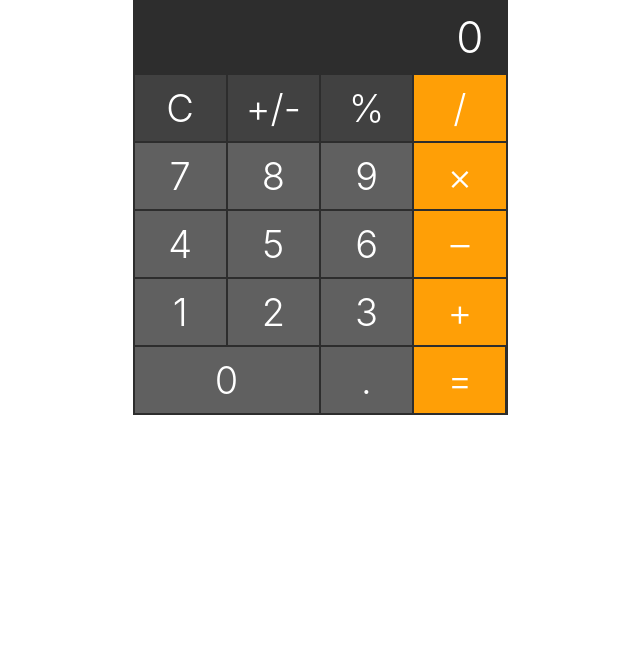
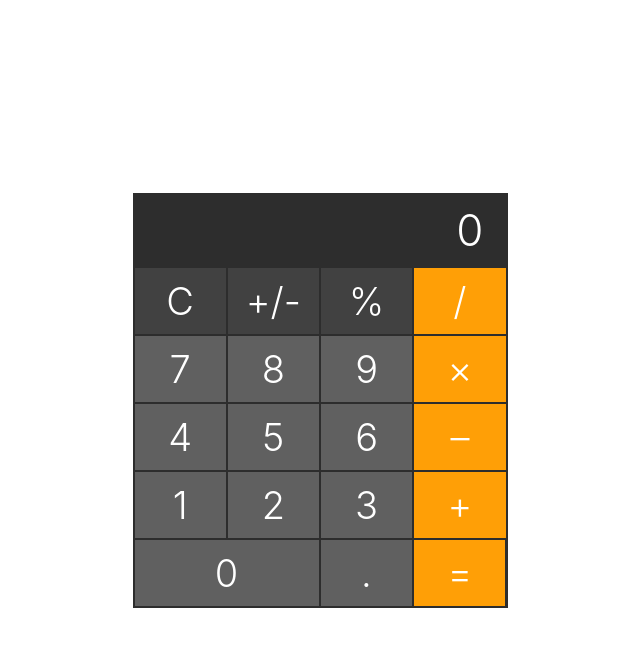
Before and after one commit to phawk/react-calculator, a React (Create React App) app: page / in a window 1280 px wide. Shown: the top 646 px of the page, without its empty margins (320-960 px from the left). Built offline with nearby package versions, Linux system fonts and the light colour scheme.

Commit message:
More responsive styling

```diff
--- a/src/components/Buttons.jsx
+++ b/src/components/Buttons.jsx
@@ -5,7 +5,6 @@
   display: flex;
   flex-direction: row;
   justify-content: space-between;
-  background-color: #2D2D2D;
   padding: 1px;
 `;
 
--- a/src/components/CalculatorFrame.jsx
+++ b/src/components/CalculatorFrame.jsx
@@ -4,7 +4,14 @@
   width: 100%;
   margin-left: auto;
   margin-right: auto;
+  background-color: #2D2D2D;
 
+  @media screen and (max-width: 479px) {
+    display: flex;
+    flex-direction: column;
+    justify-content: center;
+    height: 100vh;
+  }
   @media screen and (min-width: 480px) {
     max-width: 375px;
   }
--- a/src/components/Display.jsx
+++ b/src/components/Display.jsx
@@ -2,7 +2,6 @@
 import styled from 'styled-components';
 
 const Screen = styled.div`
-  background-color: #2D2D2D;
   color: #fff;
   padding: 10px 24px;
   font-size: 44px;
--- a/src/index.css
+++ b/src/index.css
@@ -12,3 +12,12 @@
   font-family: source-code-pro, Menlo, Monaco, Consolas, "Courier New",
     monospace;
 }
+
+@media screen and (min-width: 480px) {
+  #root {
+    display: flex;
+    align-items: center;
+    justify-content: center;
+    height: 100vh;
+  }
+}
```
